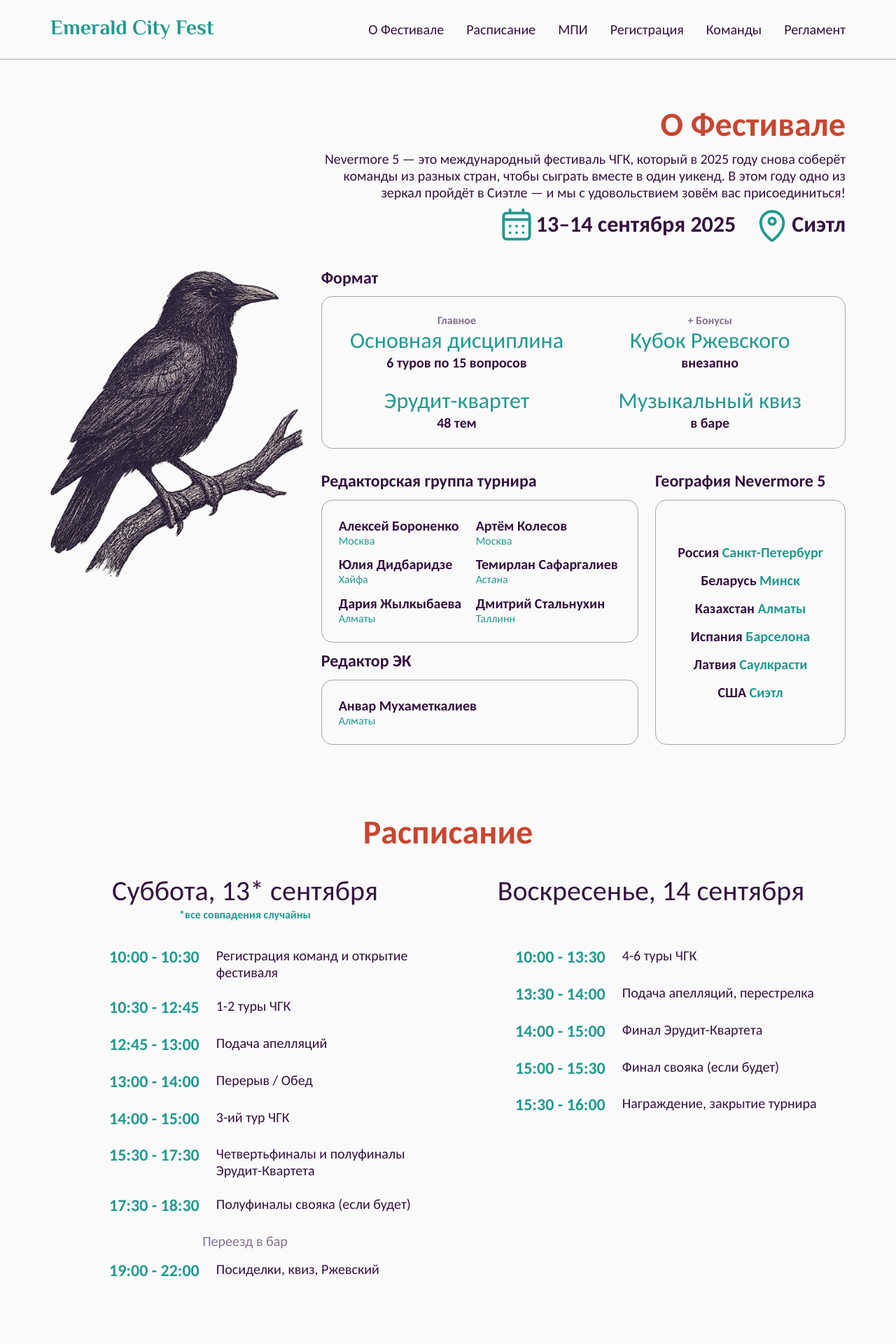
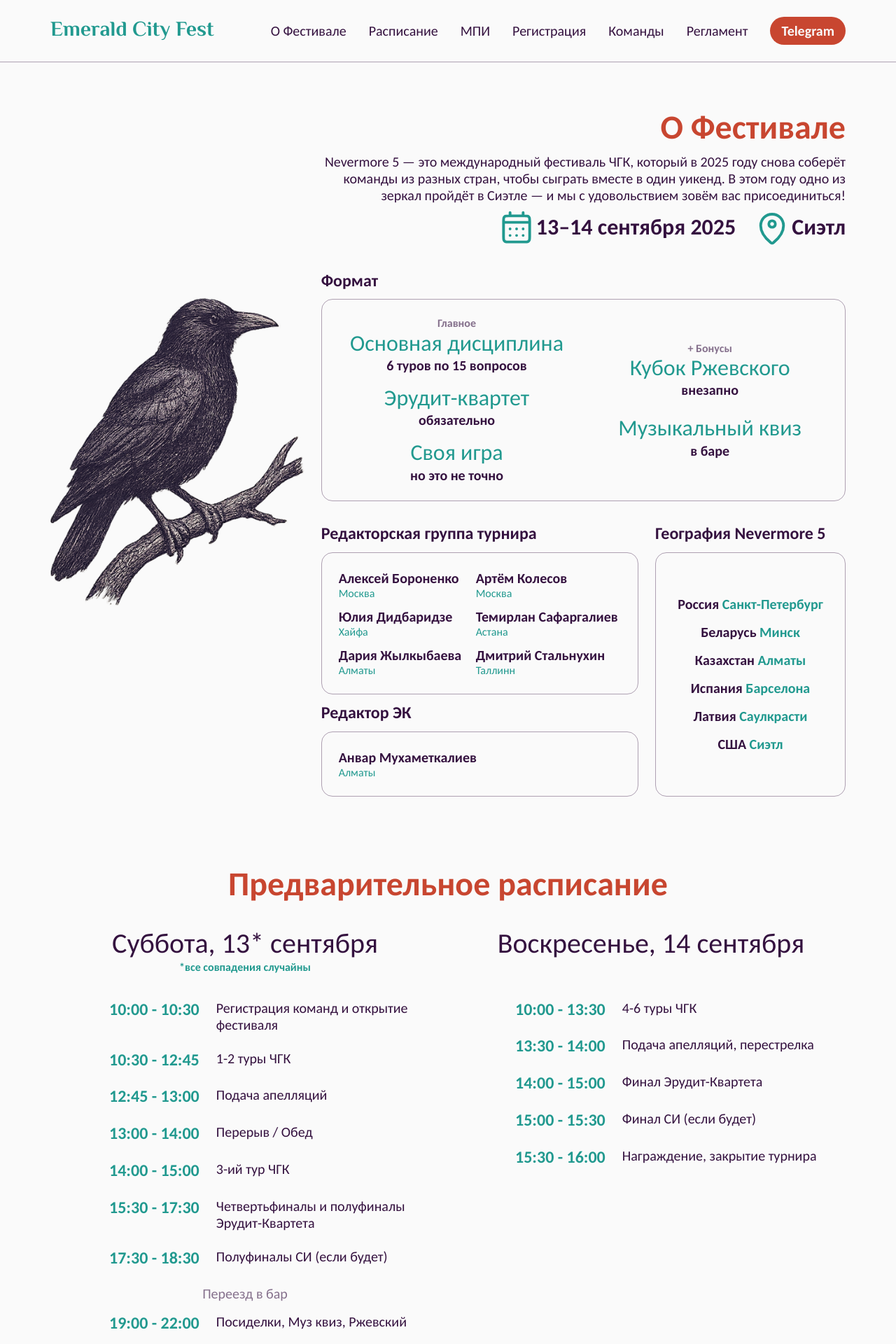
Before and after one commit to kseniyano/emeraldcityfest, a React (Vite) app: page /info in a window 1280 px wide. Shown: the top 1920 px of the page at 70% size. Built offline with nearby package versions, Linux system fonts and the light colour scheme.

Commit message:
eug feedback

```diff
--- a/src/components/TopMenu.jsx
+++ b/src/components/TopMenu.jsx
@@ -2,7 +2,7 @@ import { Link } from 'react-router-dom';
 
 export default function TopMenu({ vertical = false, onLinkClick }) {
   const common = "menu-item";
-  const layout = vertical ? "flex flex-col gap-4 items-end" : "flex lg:gap-4 xl:gap-8";
+  const layout = vertical ? "flex flex-col gap-4 items-end" : "flex lg:gap-4 xl:gap-8 items-center";
 
   return (
     <nav className={`nav-links ${layout}`}>
@@ -12,6 +12,7 @@ export default function TopMenu({ vertical = false, onLinkClick }) {
       <Link to="/registration" className={common} onClick={onLinkClick}>Регистрация</Link>
       <Link to="/teams" className={common} onClick={onLinkClick}>Команды</Link>
       <Link to="/reglament" className={common} onClick={onLinkClick}>Регламент</Link>
+      <a href="https://t.me/+ig7u7dEkGps0OWYx" target="_blank" rel="noopener noreferrer" className="btn telegram-menu">Telegram</a>
     </nav>
   );
 }
--- a/src/index.css
+++ b/src/index.css
@@ -81,13 +81,13 @@
     @apply text-[1.5rem] sm:text-[2rem] xl:text-[2.5rem];
   }
   .menu-item{
-    font-size: 1.25rem;
+    @apply text-[1.25rem] lg:text-[1.125rem] xl:text-[1.25rem];
     line-height: 1.2;
-    @apply text-primary-900 hover:text-accent;
+    @apply text-primary-900 hover:text-accent text-center;
   }
   .logo-text{
     font-family: "El Messiri";
-    @apply text-3xl font-bold text-emerald hover:text-accent;
+    @apply text-3xl lg:text-2xl xl:text-3xl font-bold text-emerald hover:text-accent;
   }
   .container-width{
     @apply xl:max-w-[1440px];
@@ -102,7 +102,11 @@
     text-center text-neutral-light text-xl sm:text-2xl font-bold
     hover:text-neutral-light
     hover:bg-emerald_dark transition-colors;
-
+  }
+  .telegram-menu{
+    @apply py-2 px-4;
+    @apply text-[1.25rem] lg:text-[1.125rem] xl:text-[1.25rem];
+    line-height: 1.2;
   }
   .hero-image {
   position: absolute;
--- a/src/pages/Home.jsx
+++ b/src/pages/Home.jsx
@@ -10,16 +10,19 @@ export default function Home() {
     <Parallax />
     <NavBar />
     <div className="container-width relative">
-      <div className="flex flex-col h-screen-minus-navbar items-end justify-between pb-24 sm:pb-28">
+      <div className="flex flex-col h-screen-minus-navbar items-end justify-between pb-24">
         <div className="h-0 w-0"></div>
         <div className="flex flex-col items-end gap-4">
           <h1 className="text-emerald text-center sm:text-right">Emerald City Fest</h1>
-          <div className="flex flex-col items-center w-full sm:w-autosm:items-end">
+          <div className="flex flex-col items-center w-full sm:w-auto sm:items-end">
             <h1 className="subtitle-home text-center sm:text-right" >Nevermore 5</h1>
             <h3 className="text-center sm:text-right home-h3">13-14 Сентября 2025, Сиэтл</h3>
           </div>
         </div>
-        <a href="/registration" target="_blank" rel="noopener noreferrer" className="btn w-full sm:w-auto">Регистрация</a>
+        <div className="flex flex-col lg:flex-row w-full sm:w-auto gap-4">
+          <a href="/info" target="" rel="noopener noreferrer" className="btn w-full sm:w-auto">О Фестивале</a>
+          <a href="/registration" target="_blank" rel="noopener noreferrer" className="btn w-full sm:w-auto">Регистрация</a>
+        </div>
       </div>
     </div>
 
--- a/src/pages/Info.jsx
+++ b/src/pages/Info.jsx
@@ -40,7 +40,7 @@ export default function Info() {
           <div>
             <h4 className="mb-3">Формат</h4>
             <div className="grid grid-cols-1 gap-8 sm:grid-cols-2 gap-x-6 p-6 border border-primary-300 rounded-2xl">
-              <div className="flex flex-col gap-6">
+              <div className="flex flex-col gap-4">
                 <div className="text-center">
                   <p className="font-bold text-primary-500">Главное</p>
                   <p className="text-3xl sm:text-2xl md:text-3xl lg:text-32 text-emerald">Основная дисциплина</p>
@@ -48,10 +48,14 @@ export default function Info() {
                 </div>
                 <div className="text-center">
                   <p className="text-3xl sm:text-2xl md:text-3xl lg:text-32 text-emerald">Эрудит-квартет</p>
-                  <h5 className="font-bold">48 тем</h5>
+                  <h5 className="font-bold">обязательно</h5>
+                </div>
+                <div className="text-center">
+                  <p className="text-3xl sm:text-2xl md:text-3xl lg:text-32 text-emerald">Своя игра</p>
+                  <h5 className="font-bold">но это не точно</h5>
                 </div>
               </div>
-              <div className="flex flex-col gap-6">
+              <div className="flex flex-col gap-6 justify-center">
                 <div className="text-center">
                   <p className="font-bold text-primary-500">+ Бонусы</p>
                   <p className="text-3xl sm:text-2xl md:text-3xl lg:text-32 text-emerald">Кубок Ржевского</p>
@@ -106,7 +110,7 @@ export default function Info() {
         </div>
       </div>
       <div id="schedule" className="scroll-mt-28 mb-24">
-        <h2 className="text-center mb-8">Расписание</h2>
+        <h2 className="text-center mb-8">Предварительное расписание</h2>
         <div className="grid grid-cols-1 lg:grid-cols-2 gap-12 lg:gap-6">
           <div className="flex flex-col items-stretch">
             <div className="lg:min-h-[72px] mb-6 lg:mb-8">
@@ -142,12 +146,12 @@ export default function Info() {
             </div>
             <div className="flex gap-6 mb-4 sm:mb-6">
               <h5 className="basis-0 grow-2 text-emerald text-right sm:text-[1.5rem] font-bold">17:30 - 18:30</h5>
-              <h5 className="basis-0 grow-3 ">Полуфиналы свояка (если будет)</h5>
+              <h5 className="basis-0 grow-3 ">Полуфиналы СИ (если будет)</h5>
             </div>
             <h5 className="text-center mb-4 text-primary-500">Переезд в бар</h5>
             <div className="flex gap-6 mb-4 sm:mb-6">
               <h5 className="basis-0 grow-2 text-emerald text-right sm:text-[1.5rem] font-bold">19:00 - 22:00</h5>
-              <h5 className="basis-0 grow-3 ">Посиделки, квиз, Ржевский</h5>
+              <h5 className="basis-0 grow-3 ">Посиделки, Муз квиз, Ржевский</h5>
             </div>
 
 
@@ -171,7 +175,7 @@ export default function Info() {
             </div>
             <div className="flex gap-6 mb-4 sm:mb-6">
               <h5 className="basis-0 grow-2 text-emerald text-right sm:text-[1.5rem] font-bold">15:00 - 15:30</h5>
-              <h5 className="basis-0 grow-3 ">Финал свояка (если будет)</h5>
+              <h5 className="basis-0 grow-3 ">Финал СИ (если будет)</h5>
             </div>
             <div className="flex gap-6 mb-4 sm:mb-6">
               <h5 className="basis-0 grow-2 text-emerald text-right sm:text-[1.5rem] font-bold">15:30 - 16:00</h5>
--- a/src/pages/Registration.jsx
+++ b/src/pages/Registration.jsx
@@ -27,7 +27,8 @@ export default function Registration() {
           </div>
           <div className="flex flex-col items-center mb-6 p-6 border border-primary-300 rounded-2xl">
             <p className="text-32 mb-8 text-center">Способы оплаты</p>
-            <div className="flex flex-wrap justify-center sm:flex-nowrap gap-4 sm:gap-12 mb-8">
+            <h4 className="text-emerald text-center mb-4">Информация об оплате появится в ближайшее время</h4>
+            <div className="hidden flex flex-wrap justify-center sm:flex-nowrap gap-4 sm:gap-12 mb-8">
                 <div className="flex flex-col items-center w-full sm:w-auto">
                   <h3 className="font-bold text-emerald text-center">PayPal</h3>
                   <h4 className="text-center">@paypal</h4>
@@ -41,13 +42,15 @@ export default function Registration() {
                   <h4 className="text-center">@venmo</h4>
                 </div>
             </div>
-            <p className="font-bold text-center">В комментарии к переводу указывайте название команды</p>
+            <p className="hidden font-bold text-center">В комментарии к переводу указывайте название команды</p>
           </div>
-          <div className="flex flex-wrap sm:flex-nowrap gap-6">
+          <div className="flex flex-wrap sm:flex-nowrap gap-6 mb-6">
             <a href="https://tinyurl.com/EmeraldCityFestTeams" target="_blank" rel="noopener noreferrer" className="btn w-full sm:w-auto sm:grow">Регистрация команд</a>
             <a href="https://tinyurl.com/EmeraldCityFestLegion" target="_blank" rel="noopener noreferrer" className="btn w-full sm:w-auto sm:grow">Регистрация легионеров</a>
           </div>
+          <h4 className="w-full text-center">*Регистрация на Свою Игру будет открыта позже</h4>
         </div>
+
         <div className="hidden lg:block lg:basis-0 lg:grow-1 relative ">
            <img
             src="/assets/owl.png"
```
